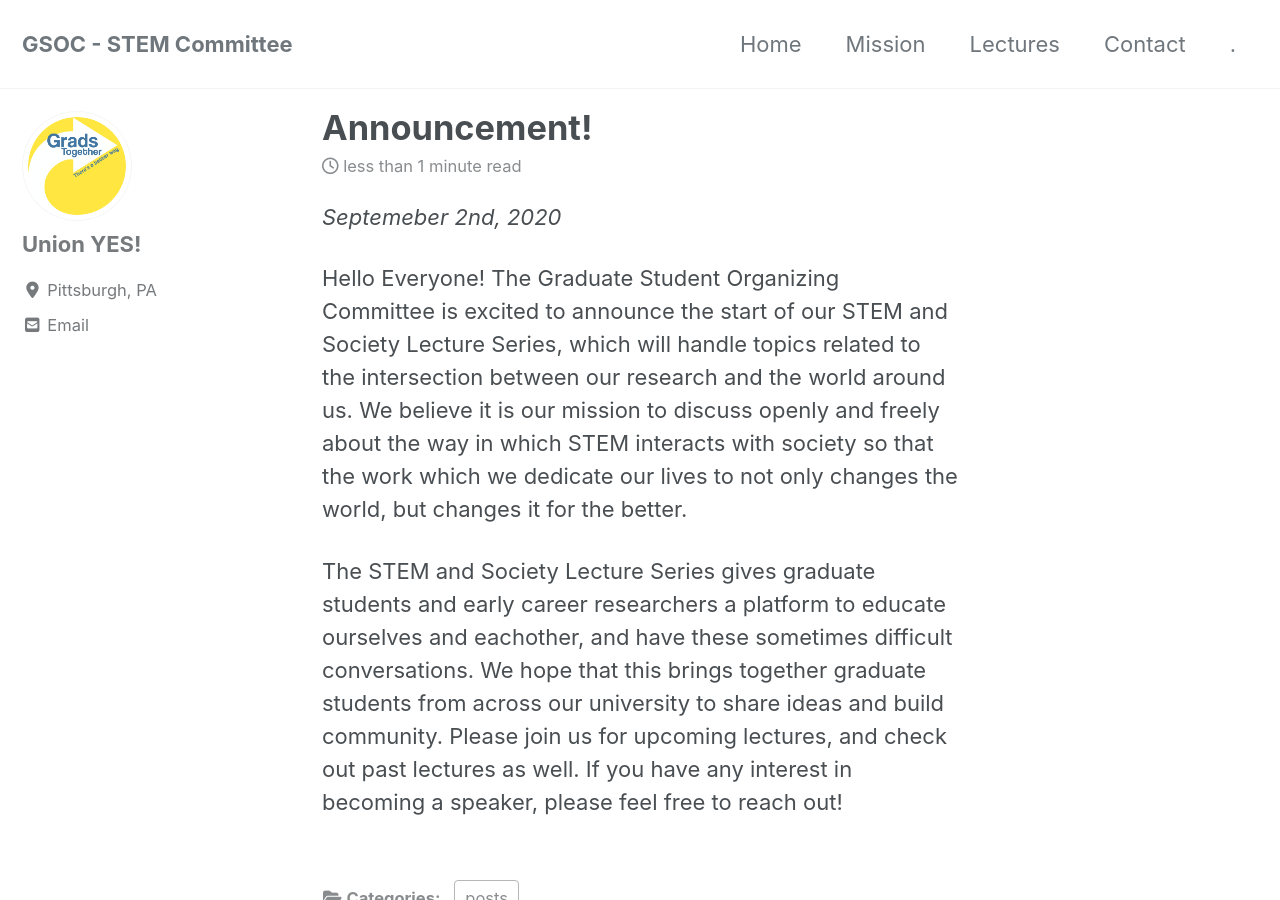
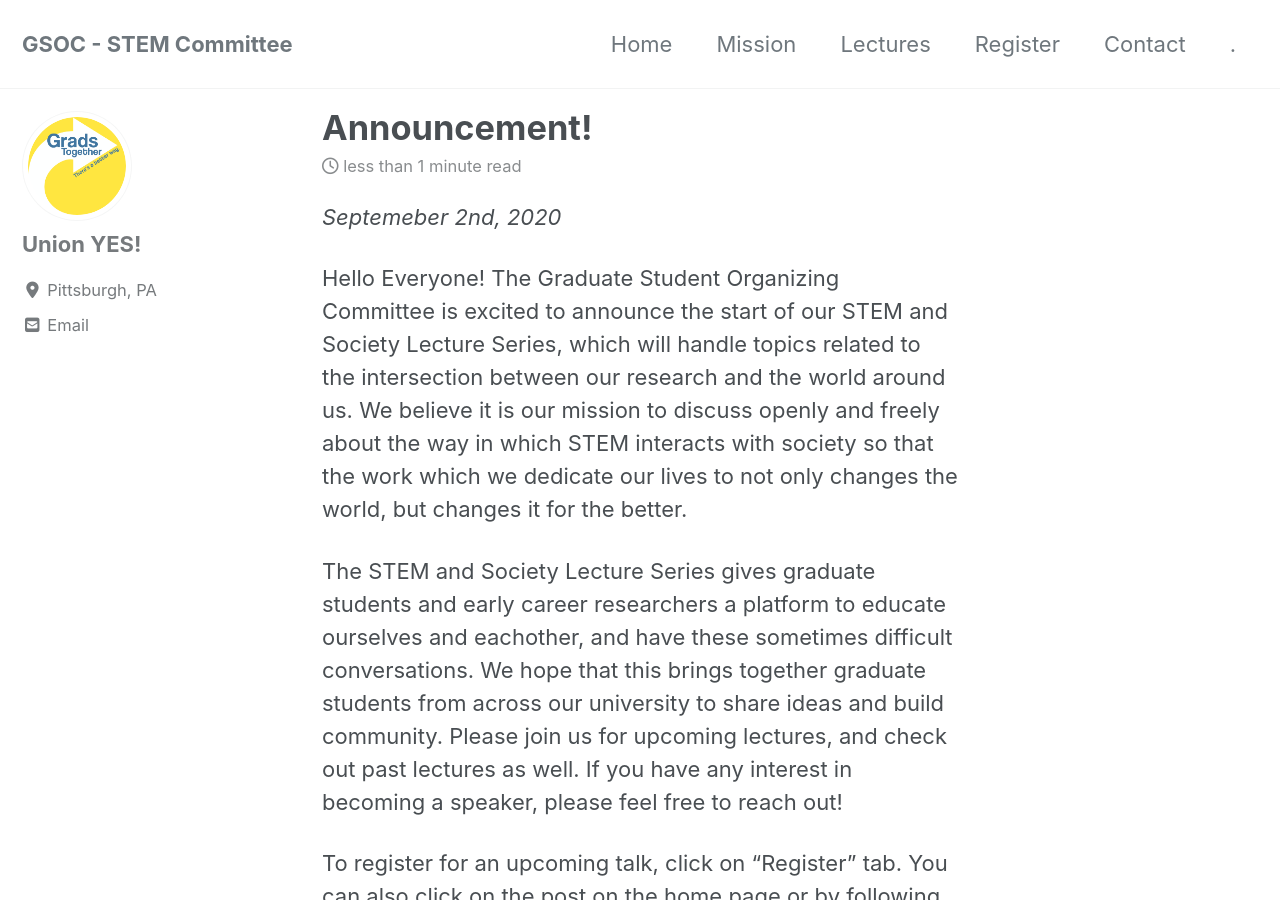
Before and after one commit to gsoc-stemsoc/gsoc-stemsoc.github.io, a Jekyll site: the page built from _posts/2020-09-02-LectureSeries.md, in a window 1280 px wide and 900 px high. Built offline with Jekyll 4.4.1, drawn with Linux system fonts in a browser that asks for light colours; cached includes are drawn as plain includes; nearby versions of some CDN libraries; some of the changed text lies outside the part shown.

Commit message:
Various changes to aid in registration.

```diff
--- a/_data/navigation.yml
+++ b/_data/navigation.yml
@@ -8,6 +8,8 @@ main:
     url: /lectures/
   # - title: "Resources"
   #   url: /resources/
+  - title: "Register"
+    url: https://pitt.zoom.us/meeting/register/tJMqdumvrTktGNBXGw0QrQVJ4dO7stfujLJJ
   - title: "Contact"
     url: /contact/
   - title: "."
--- a/_posts/2020-09-02-LectureSeries.md
+++ b/_posts/2020-09-02-LectureSeries.md
@@ -13,3 +13,6 @@ excerpt: "GSOC will be hosting a STEM & Society lecture series."
 Hello Everyone! The Graduate Student Organizing Committee is excited to announce the start of our STEM and Society Lecture Series, which will handle topics related to the intersection between our research and the world around us. We believe it is our mission to discuss openly and freely about the way in which STEM interacts with society so that the work which we dedicate our lives to not only changes the world, but changes it for the better.
 
 The STEM and Society Lecture Series gives graduate students and early career researchers a platform to educate ourselves and eachother, and have these sometimes difficult conversations. We hope that this brings together graduate students from across our university to share ideas and build community. Please join us for upcoming lectures, and check out past lectures as well. If you have any interest in becoming a speaker, please feel free to reach out!
+
+To register for an upcoming talk, click on "Register" tab.
+You can also click on the post on the home page or by following the "Learn More" link on the Lectures page near the respective talk.
```
Also changed, not shown: _pages/lectures.md (+2 -1 lines), 8 other files.
